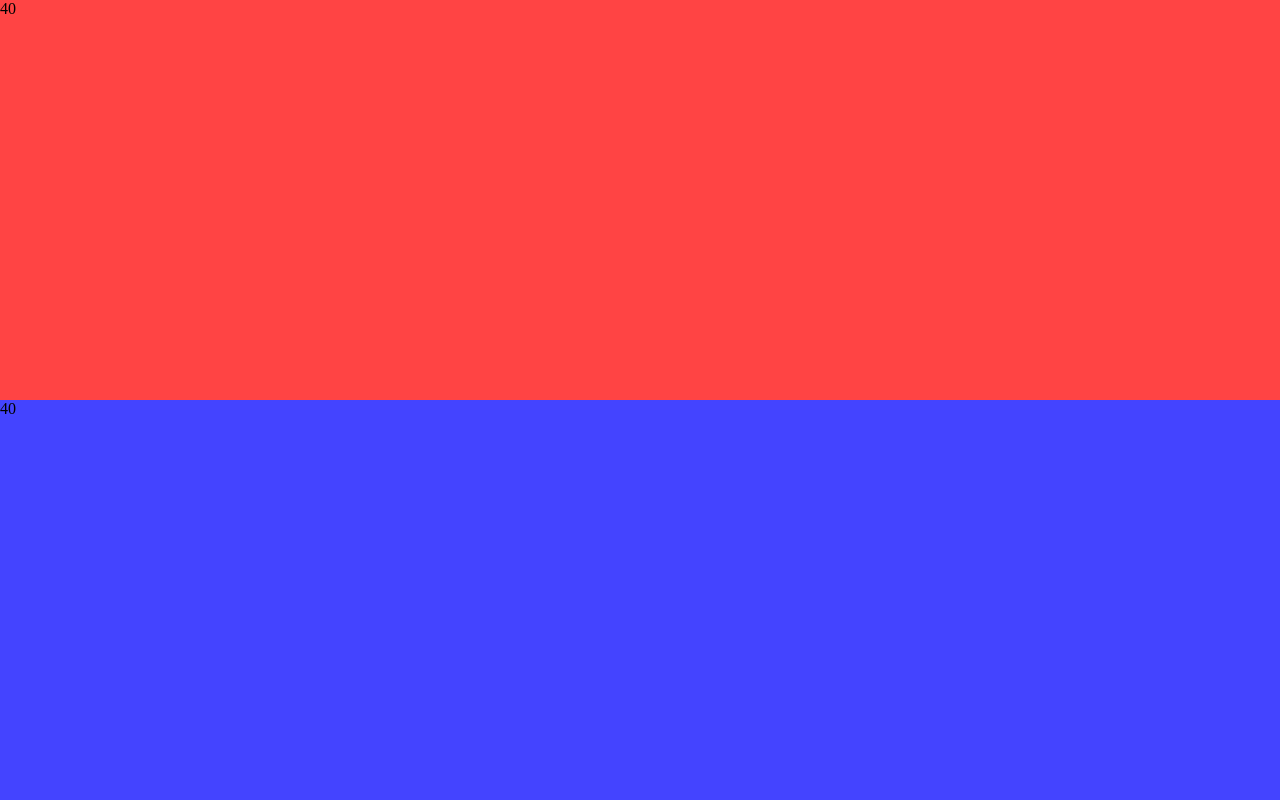
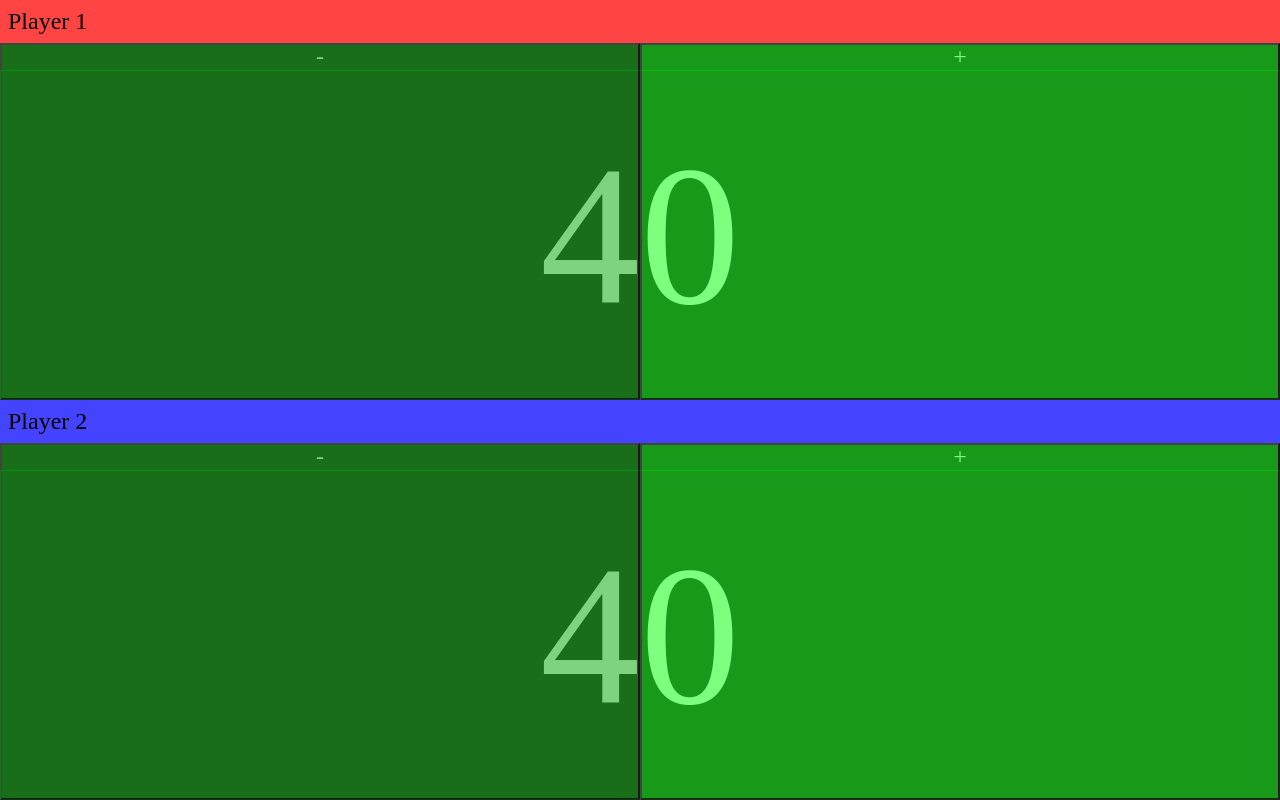
Before and after one commit to AceOfHeart5/game-life-tracker, a React (Vite) app: page / in a window 1280 px wide. Built offline with nearby package versions, Linux system fonts and the light colour scheme.

Commit message:
add clickable areas to player

```diff
--- a/src/components/Player.tsx
+++ b/src/components/Player.tsx
@@ -3,17 +3,71 @@ import { useAppSelector } from "../hooks";
 import { selectPlayerById } from "../state/playerSlice";
 
 interface PlayerProps {
-    playerId: EntityId
+    playerId: EntityId,
 }
+
+const plusMinusStyle: React.CSSProperties = {
+    display: "inline-block",
+    width: "50%",
+    textAlign: "center",
+    fontSize: 24,
+    color: "#fff",
+};
 
 const Player = ({ playerId }: PlayerProps) => {
     const player = useAppSelector(s => selectPlayerById(s.players, playerId));
-    if (player === undefined) return <div key={playerId}>player not found</div>;
 
-    return <div style={{
+    return player === undefined ? null : <div style={{
         backgroundColor: player.backgroundColor,
         flexGrow: 1,
-    }}>{player.score}</div>
+        display: "flex",
+        flexDirection: "column",
+    }}>
+        <div style={{ padding: "8px" }}>
+            <div style={{ fontSize: 24 }}>{player.name}</div>
+        </div>
+        <div className="score-adjustment-container" style={{
+            backgroundColor: "#333",
+            //border: "1px solid white",
+            flexGrow: 1,
+            display: "flex",
+            flexDirection: "column",
+            position: "relative",
+        }}>
+            <div className="minus-plus-bar">
+                <span style={plusMinusStyle}>-</span>
+                <span style={plusMinusStyle}>+</span>
+            </div>
+            <div className="player-score-container" style={{
+                flexGrow: 1,
+                border: "1px solid green",
+                display: "flex",
+                alignItems: "center",
+                justifyContent: "center",
+            }}>
+                <span style={{ color: "#fff", fontSize: 200 }}>{player.score}</span>
+            </div>
+            <button className="player-score-decrease" style={{
+                margin: 0,
+                padding: 0,
+                position: "absolute",
+                width: "50%",
+                height: "100%",
+                backgroundColor: "#0a0",
+                opacity: 0.5,
+            }}/>
+            <button className="player-score-increase" style={{
+                left: "50%",
+                margin: 0,
+                padding: 0,
+                position: "absolute",
+                width: "50%",
+                height: "100%",
+                backgroundColor: "#0f0",
+                opacity: 0.5,
+            }}/>
+        </div>
+    </div>
 };
 
 export default Player;
```
